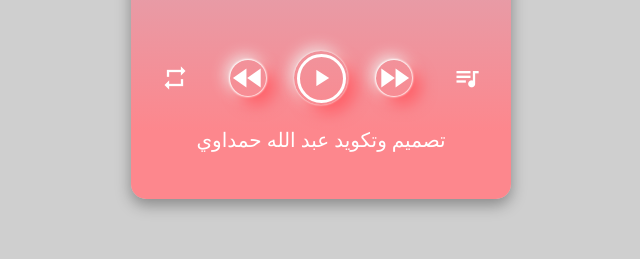
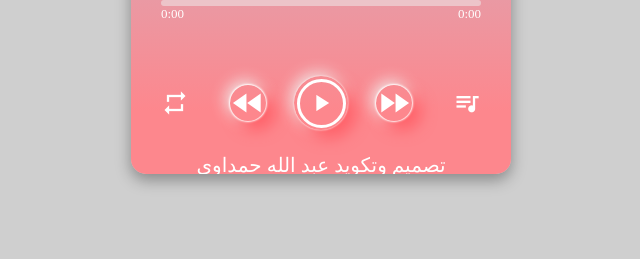
Before and after one commit to Anirah87/hamrichrif, a plain HTML site: page index.html in a window 1280 px wide. Shown: the part 541-800 px from the top of the page, without its empty margins (319-959 px from the left). Drawn offline with Linux system fonts and the light colour scheme.

Commit message:
Update index.html

```diff
--- a/index.html
+++ b/index.html
@@ -36,7 +36,7 @@ min-height: 100vh;
 }
 
 .container{
- height: 680px;
+ height: 630px;
   width: 380px;
   padding: 25px 30px;
   overflow: hidden;
```
